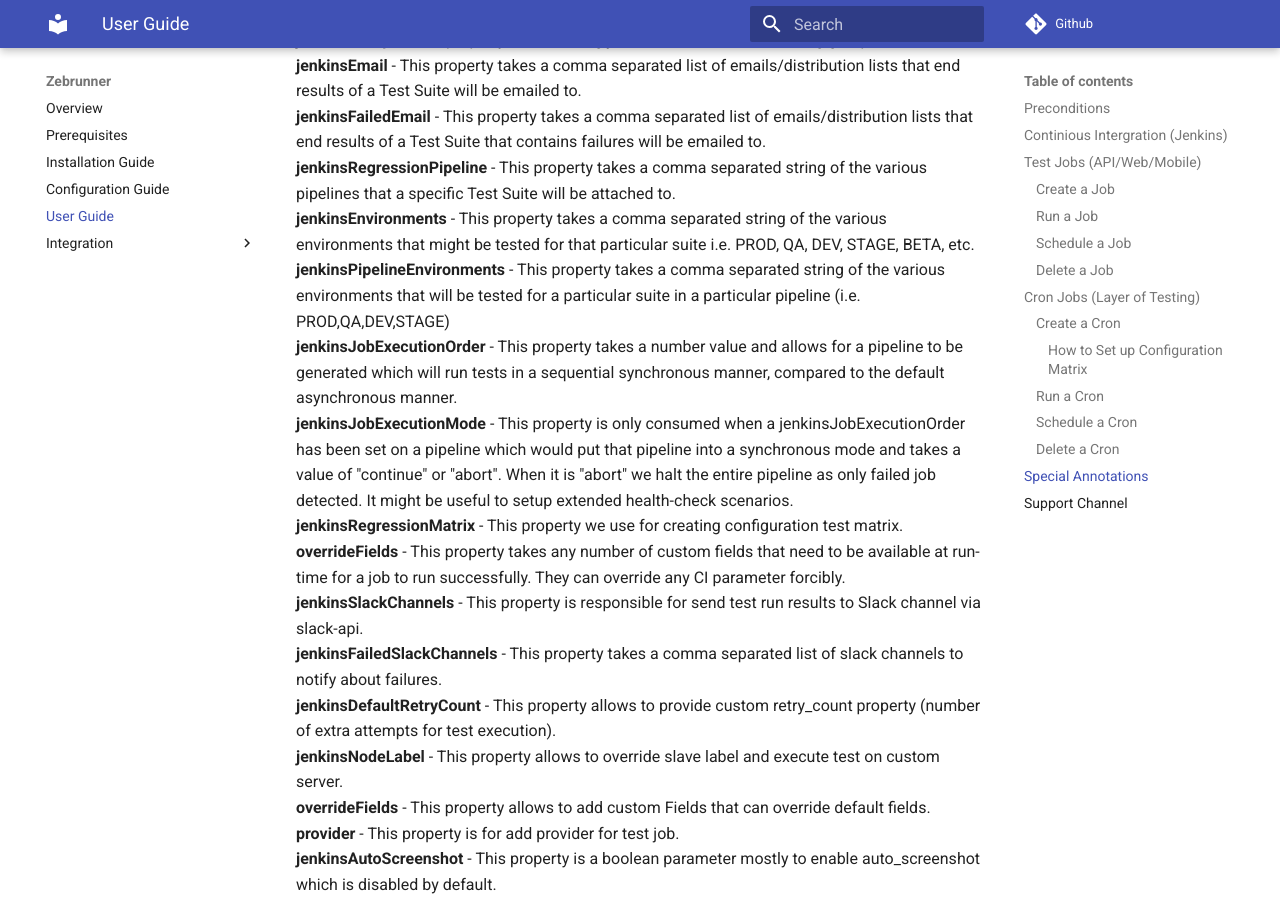
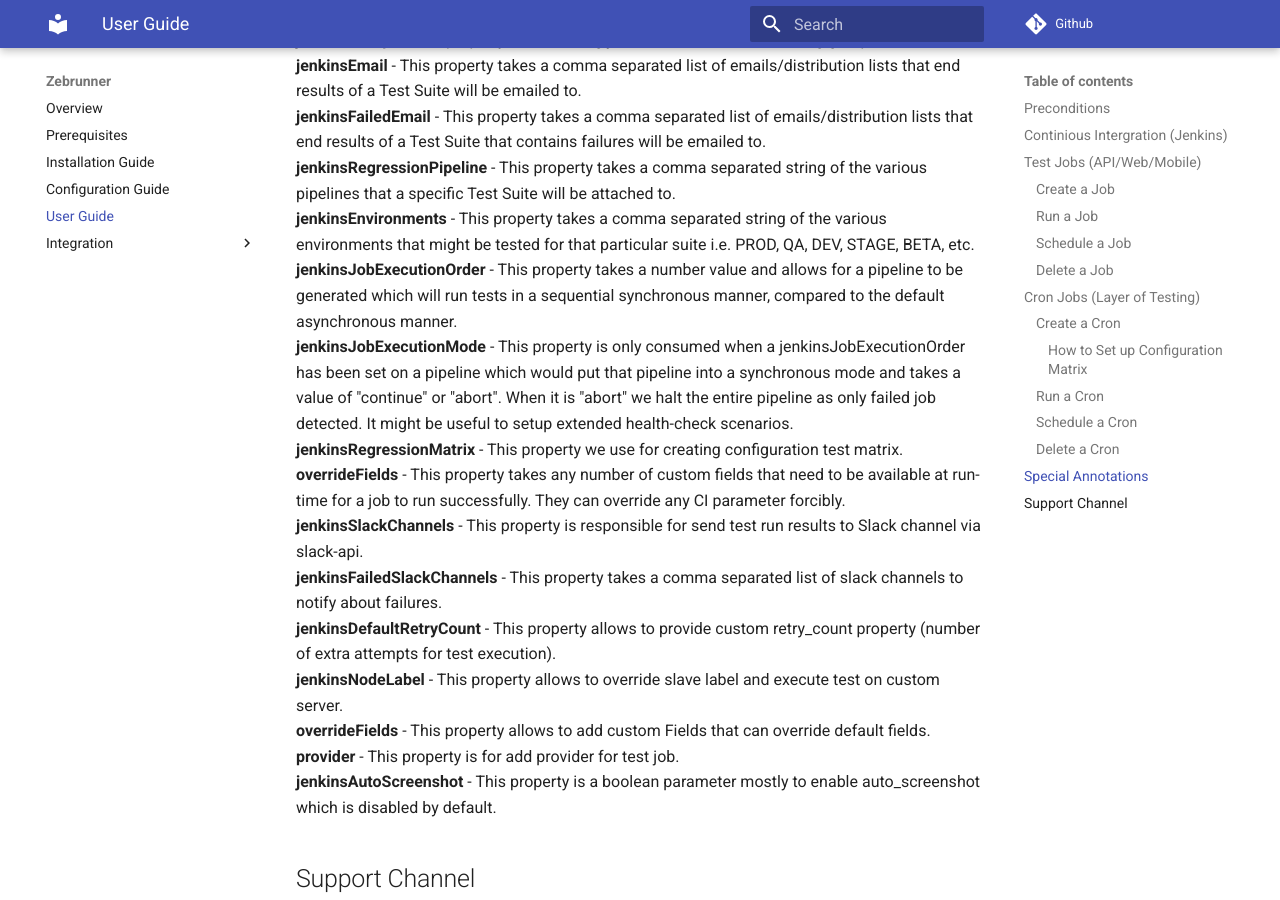
Before and after one commit to zebrunner/community-edition, an MkDocs documentation site: the page built from docs/user-guide.md, in a window 1280 px wide and 900 px high, scrolled down 3971 px. Built offline with MkDocs 1.6.1 and Material for MkDocs 9.7.7, drawn with Linux system fonts in a browser that asks for light colours; comment, search, counter and statistics services are not loaded; old or Windows-style settings are respelled for this version of MkDocs.

Commit message:
#519: removed jenkinsPipelineEnvironments param

```diff
--- a/docs/user-guide.md
+++ b/docs/user-guide.md
@@ -136,8 +136,6 @@ If value set to “android” – android native application test job.
 </br>
 <b>jenkinsEnvironments</b> - This property takes a comma separated string of the various environments that might be tested for that particular suite i.e. PROD, QA, DEV, STAGE, BETA, etc.
 </br>
-<b>jenkinsPipelineEnvironments</b> - This property takes a comma separated string of the various environments that will be tested for a particular suite in a particular pipeline (i.e. PROD,QA,DEV,STAGE)
-</br>
 <b>jenkinsJobExecutionOrder</b> - This property takes a number value and allows for a pipeline to be generated which will run tests in a sequential synchronous manner, compared to the default asynchronous manner.
 </br>
 <b>jenkinsJobExecutionMode</b> - This property is only consumed when a jenkinsJobExecutionOrder has been set on a pipeline which would put that pipeline into a synchronous mode and takes a value of "continue" or "abort".
```
